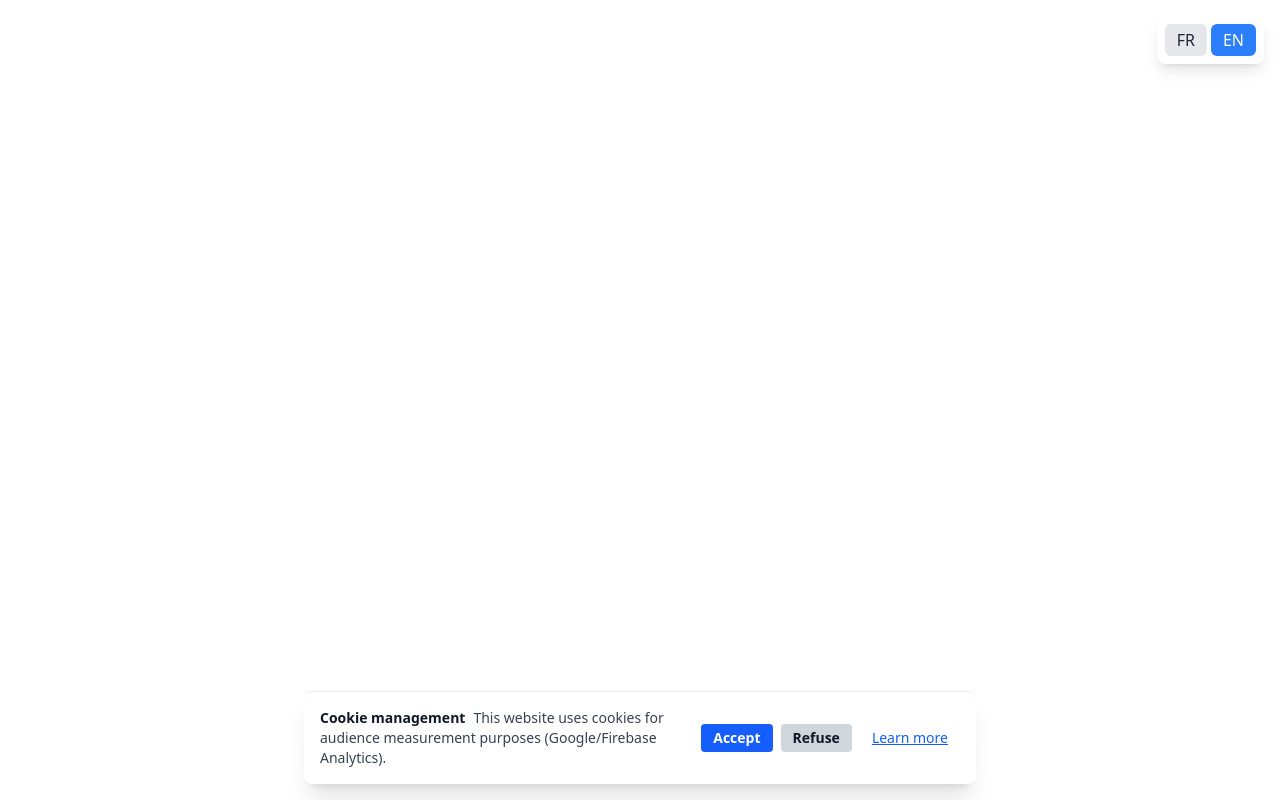
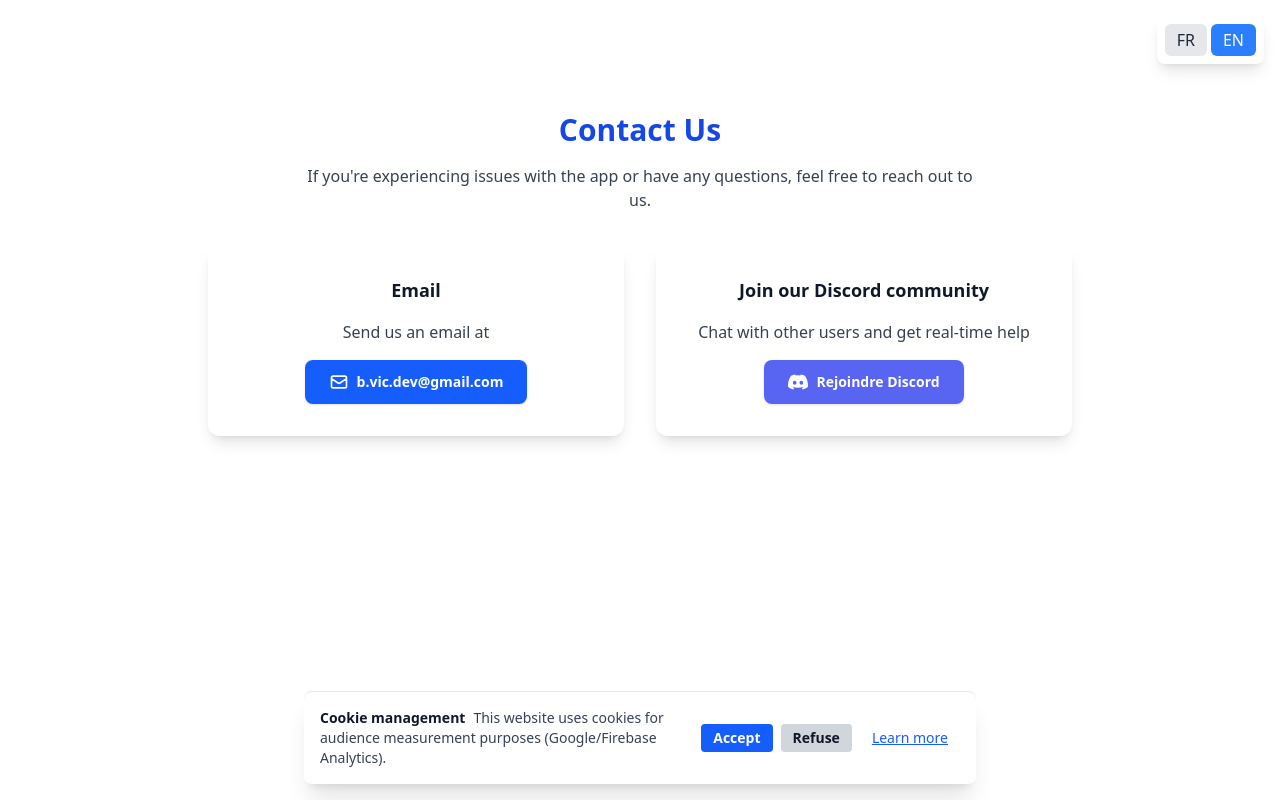
Before and after one commit to bvic-dev/stm-web, a React (Vite) app: page /contact in a window 1280 px wide. Built offline with nearby package versions, Linux system fonts and the light colour scheme; no server answers.

Commit message:
✨ Add contact page

```diff
--- a/src/App.tsx
+++ b/src/App.tsx
@@ -4,6 +4,7 @@ import CGU from "@/pages/CGU";
 import CGV from "@/pages/CGV";
 import PrivacyPolicy from "@/pages/PrivacyPolicy";
 import StravaCallbackInfoPage from "@/pages/StravaCallbackInfoPage";
+import ContactPage from "@/pages/ContactPage";
 import Header from "@/components/Header";
 import GlobalFooter from "@/components/GlobalFooter";
 import CookieConsent from "@/components/CookieConsent";
@@ -21,6 +22,7 @@ function App() {
             <Route path="/cgu" element={<CGU />} />
             <Route path="/cgv" element={<CGV />} />
             <Route path="/privacy" element={<PrivacyPolicy />} />
+            <Route path="/contact" element={<ContactPage />} />
             <Route path="/auth/strava/callback" element={<StravaCallbackInfoPage />} />
           </Routes>
         </main>
--- a/src/locales/en/translation.json
+++ b/src/locales/en/translation.json
@@ -292,6 +292,15 @@
     "manage": "Manage my cookies",
     "footerLink": "Manage my cookies",
     "moreInfoTitle": "Privacy and Cookie Policy",
-    "moreInfoText": "We only use audience measurement cookies (Google/Firebase Analytics) to improve the site and understand its usage. No personal data is used for advertising or shared with third parties. You can change your choice at any time by clicking 'Manage my cookies' at the bottom of the page."
+    "moreInfoText": "We only use audience measurement cookies (Google/Firebase Analytics) to improve the site and understand its usage. No personal data is used for advertising or shared with third parties. You can change your choice at any time by clicking 'Manage my cookies' at the bottom of the page.",
+    "retryError": "Unable to open the app. Please check if it's installed."
+  },
+  "contact": {
+    "title": "Contact Us",
+    "description": "If you're experiencing issues with the app or have any questions, feel free to reach out to us.",
+    "email": "Email",
+    "emailText": "Send us an email at",
+    "discord": "Join our Discord community",
+    "discordText": "Chat with other users and get real-time help"
   }
 }
--- a/src/locales/fr/translation.json
+++ b/src/locales/fr/translation.json
@@ -293,5 +293,13 @@
     "footerLink": "Gérer mes cookies",
     "moreInfoTitle": "Politique de confidentialité et cookies",
     "moreInfoText": "Nous utilisons uniquement des cookies de mesure d’audience (Google/Firebase Analytics) pour améliorer le site et comprendre son utilisation. Aucune donnée personnelle n’est utilisée à des fins publicitaires ou partagée avec des tiers. Vous pouvez à tout moment modifier votre choix en cliquant sur « Gérer mes cookies » en bas de page."
+  },
+  "contact": {
+    "title": "Contactez-nous",
+    "description": "Si vous rencontrez des problèmes avec l'application ou si vous avez des questions, n'hésitez pas à nous contacter.",
+    "email": "Email",
+    "emailText": "Envoyez-nous un email à",
+    "discord": "Rejoignez notre communauté Discord",
+    "discordText": "Discutez avec d'autres utilisateurs et recevez de l'aide en temps réel"
   }
 }
--- /dev/null
+++ b/src/pages/ContactPage.tsx
@@ -0,0 +1,88 @@
+import { useTranslation } from 'react-i18next';
+import { useEffect } from 'react';
+import { logEvent } from "firebase/analytics";
+import { getAnalyticsIfConsented } from "@/firebase";
+import { Helmet } from "react-helmet-async";
+
+const ContactPage = () => {
+  const { t } = useTranslation();
+
+  useEffect(() => {
+    const analytics = getAnalyticsIfConsented();
+    if (analytics) {
+      logEvent(analytics, "page_view", {
+        page_title: "ContactPage",
+        page_location: window.location.pathname,
+        page_path: window.location.pathname,
+      });
+    }
+  }, []);
+
+  return (
+    <>
+      <Helmet>
+        <link rel="canonical" href="https://www.sporttrackmerger.com/contact" />
+      </Helmet>
+      <div className="container mx-auto px-4 py-12 max-w-4xl">
+        <div className="text-center mb-8">
+          <h1 className="text-2xl md:text-3xl font-semibold mb-4 text-blue-700 dark:text-blue-300">
+            {t('contact.title')}
+          </h1>
+          <p className="text-gray-700 dark:text-gray-300 max-w-2xl mx-auto">
+            {t('contact.description')}
+          </p>
+        </div>
+
+        <div className="grid md:grid-cols-2 gap-8">
+          {/* Section Email */}
+          <section className="bg-white dark:bg-gray-800 rounded-xl p-8 shadow-lg flex flex-col items-center">
+            <h2 className="text-lg font-semibold text-gray-900 dark:text-white mb-4">
+              {t('contact.email')}
+            </h2>
+            <p className="text-gray-700 dark:text-gray-300 mb-4 text-center">
+              {t('contact.emailText')}
+            </p>
+            <a
+              href="mailto:b.vic.dev@gmail.com"
+              className="px-6 py-3 rounded-lg font-semibold text-sm shadow transition
+                     bg-blue-600 text-white hover:bg-blue-700
+                     dark:bg-blue-800 dark:hover:bg-blue-700 dark:text-white
+                     flex items-center gap-2"
+            >
+              <svg className="w-5 h-5" fill="none" stroke="currentColor" viewBox="0 0 24 24">
+                <path strokeLinecap="round" strokeLinejoin="round" strokeWidth={2} d="M3 8l7.89 5.26a2 2 0 002.22 0L21 8M5 19h14a2 2 0 002-2V7a2 2 0 00-2-2H5a2 2 0 00-2 2v10a2 2 0 002 2z" />
+              </svg>
+              b.vic.dev@gmail.com
+            </a>
+          </section>
+
+          {/* Section Discord */}
+          <section className="bg-white dark:bg-gray-800 rounded-xl p-8 shadow-lg flex flex-col items-center">
+            <h2 className="text-lg font-semibold text-gray-900 dark:text-white mb-4">
+              {t('contact.discord')}
+            </h2>
+            <p className="text-gray-700 dark:text-gray-300 mb-4 text-center">
+              {t('contact.discordText')}
+            </p>
+            <a
+              href="https://discord.gg/YWDkyDUxpK"
+              target="_blank"
+              rel="noopener noreferrer"
+              className="px-6 py-3 rounded-lg font-semibold text-sm shadow transition
+                     bg-[#5865F2] text-white hover:bg-[#4752C4]
+                     dark:bg-[#5865F2] dark:hover:bg-[#4752C4] dark:text-white
+                     flex items-center gap-2"
+            >
+              <svg className="w-5 h-5" fill="currentColor" viewBox="0 0 24 24">
+                <path d="M20.317 4.37a19.791 19.791 0 0 0-4.885-1.515.074.074 0 0 0-.079.037c-.21.375-.444.864-.608 1.25a18.27 18.27 0 0 0-5.487 0 12.64 12.64 0 0 0-.617-1.25.077.077 0 0 0-.079-.037A19.736 19.736 0 0 0 3.677 4.37a.07.07 0 0 0-.032.027C.533 9.046-.32 13.58.099 18.057a.082.082 0 0 0 .031.057 19.9 19.9 0 0 0 5.993 3.03.078.078 0 0 0 .084-.028c.462-.63.874-1.295 1.226-1.994.021-.041.001-.09-.041-.106a13.107 13.107 0 0 1-1.872-.892.077.077 0 0 1-.008-.128 10.2 10.2 0 0 0 .372-.292.074.074 0 0 1 .077-.01c3.928 1.793 8.18 1.793 12.062 0a.074.074 0 0 1 .078.01c.12.098.246.198.373.292a.077.077 0 0 1-.006.127 12.299 12.299 0 0 1-1.873.892.077.077 0 0 0-.041.107c.36.698.772 1.362 1.225 1.993a.076.076 0 0 0 .084.028 19.839 19.839 0 0 0 6.002-3.03.077.077 0 0 0 .032-.054c.5-5.177-.838-9.674-3.549-13.66a.061.061 0 0 0-.031-.03zM8.02 15.33c-1.183 0-2.157-1.085-2.157-2.419 0-1.333.956-2.419 2.157-2.419 1.21 0 2.176 1.096 2.157 2.42 0 1.333-.956 2.418-2.157 2.418zm7.975 0c-1.183 0-2.157-1.085-2.157-2.419 0-1.333.955-2.419 2.157-2.419 1.21 0 2.176 1.096 2.157 2.42 0 1.333-.946 2.418-2.157 2.418z" />
+              </svg>
+              Rejoindre Discord
+            </a>
+          </section>
+        </div>
+      </div>
+    </>
+  );
+};
+
+export default ContactPage;
--- a/src/pages/Home.tsx
+++ b/src/pages/Home.tsx
@@ -57,7 +57,6 @@ const Home = () => {
             onPlayClick={() => trackDownloadClick('android')}
             onAppClick={() => trackDownloadClick('ios')}
           />
-
           <div className="flex flex-wrap justify-center items-center gap-x-4 gap-y-2 text-sm text-gray-600 dark:text-gray-400">
             <a
               href="/cgu"
@@ -79,6 +78,13 @@ const Home = () => {
             >
               {t("legal.privacy")}
             </a>
+            <span className="hidden sm:inline">•</span>
+            <a
+              href="/contact"
+              className="hover:text-blue-500 dark:hover:text-blue-400 transition-colors"
+            >
+              {t("contact.title")}
+            </a>
           </div>
         </div>
       </div>
```
Also changed, not shown: 1 other file (tests, documents, lock files or other folders).
